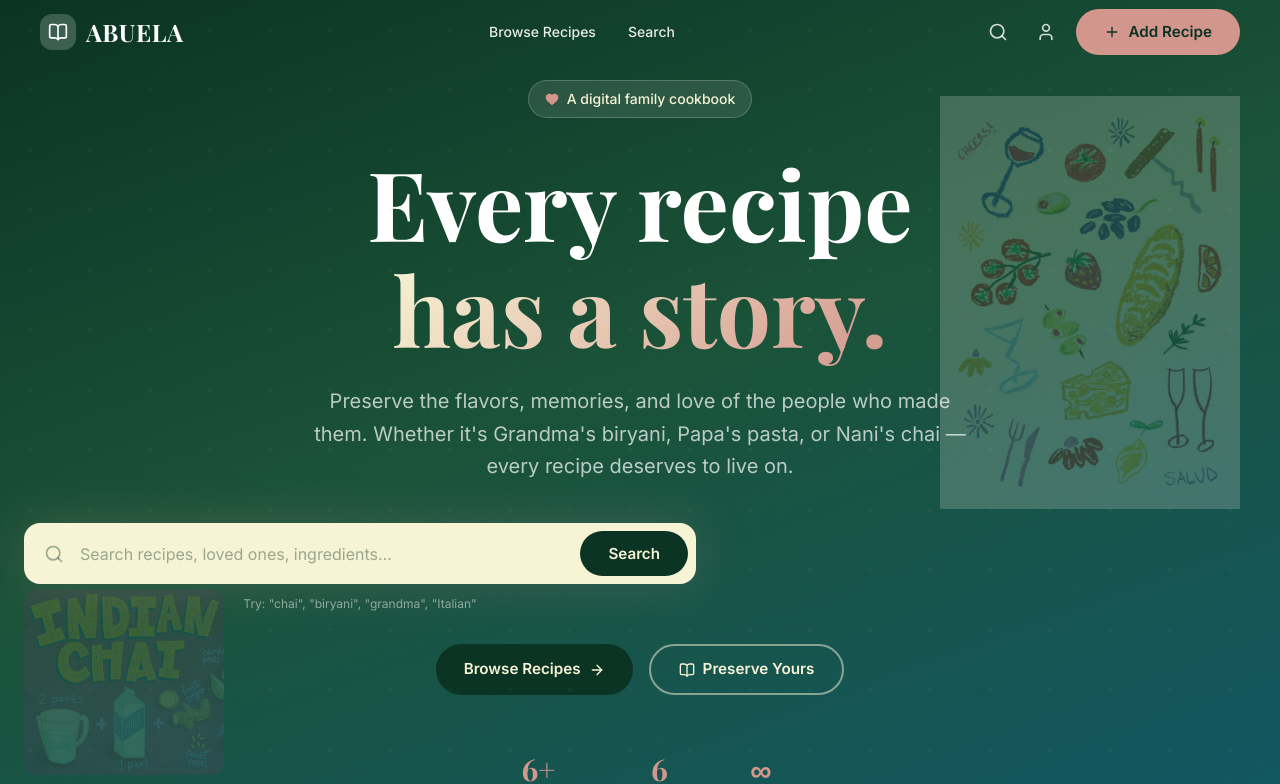
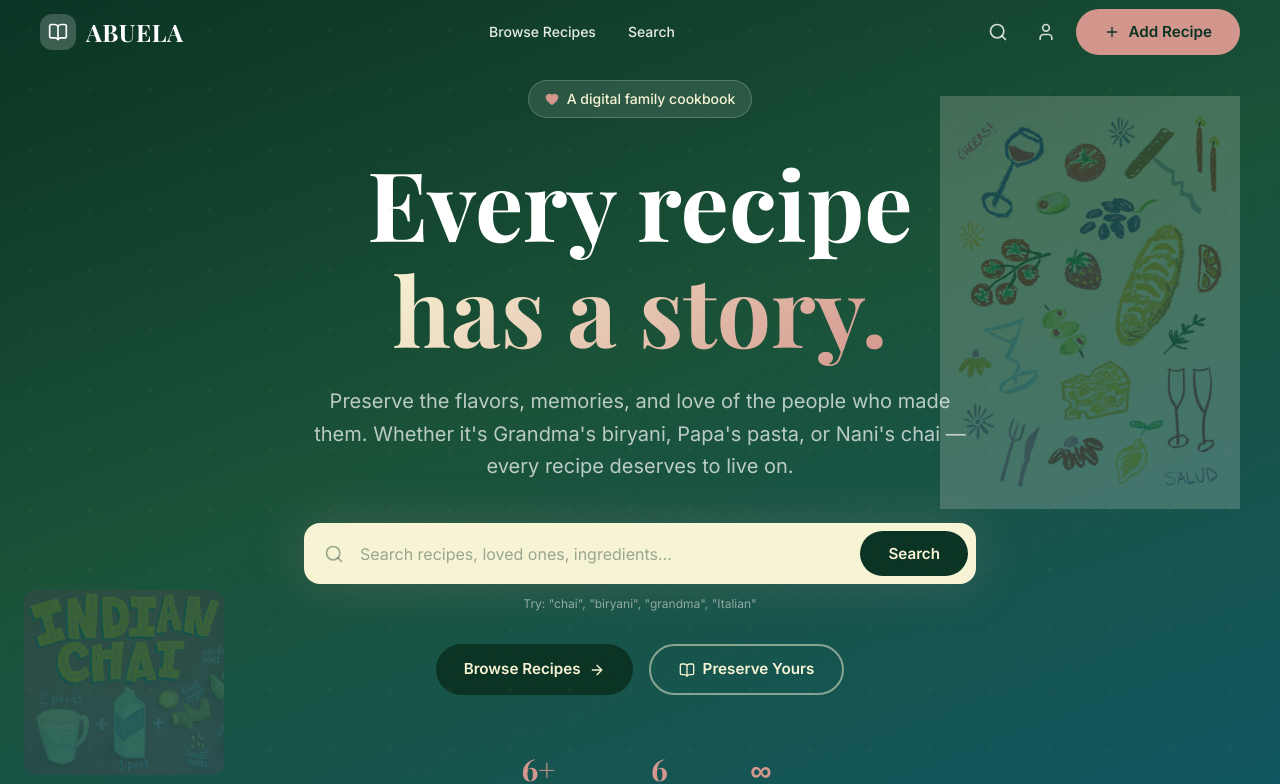
Before and after one commit to tanvinaik2006/abuela, a Next.js app: page / in a window 1280 px wide. Shown: the top 784 px of the page. Built offline with nearby package versions, Linux system fonts and the light colour scheme; a web font is replaced by a local one.

Commit message:
Center hero search bar card

```diff
--- a/app/page.tsx
+++ b/app/page.tsx
@@ -105,7 +105,7 @@ export default function HomePage() {
 
         {/* Search bar */}
         <div
-          className="w-full animate-slide-up"
+          className="w-full flex justify-center animate-slide-up"
           style={{ animationDelay: "250ms" }}
         >
           <SearchBar variant="hero" />
--- a/components/ui/SearchBar.tsx
+++ b/components/ui/SearchBar.tsx
@@ -36,7 +36,7 @@ export function SearchBar({
 
   if (variant === "hero") {
     return (
-      <form onSubmit={handleSubmit} className={cn("w-full max-w-2xl", className)}>
+      <form onSubmit={handleSubmit} className={cn("w-full max-w-2xl mx-auto", className)}>
         <div className="relative group">
           <div className="absolute inset-0 bg-rosy-brown/20 rounded-2xl blur-xl group-focus-within:bg-rosy-brown/30 transition-all duration-300" />
           <div className="relative flex items-center bg-beige rounded-2xl shadow-warm overflow-hidden">
```
